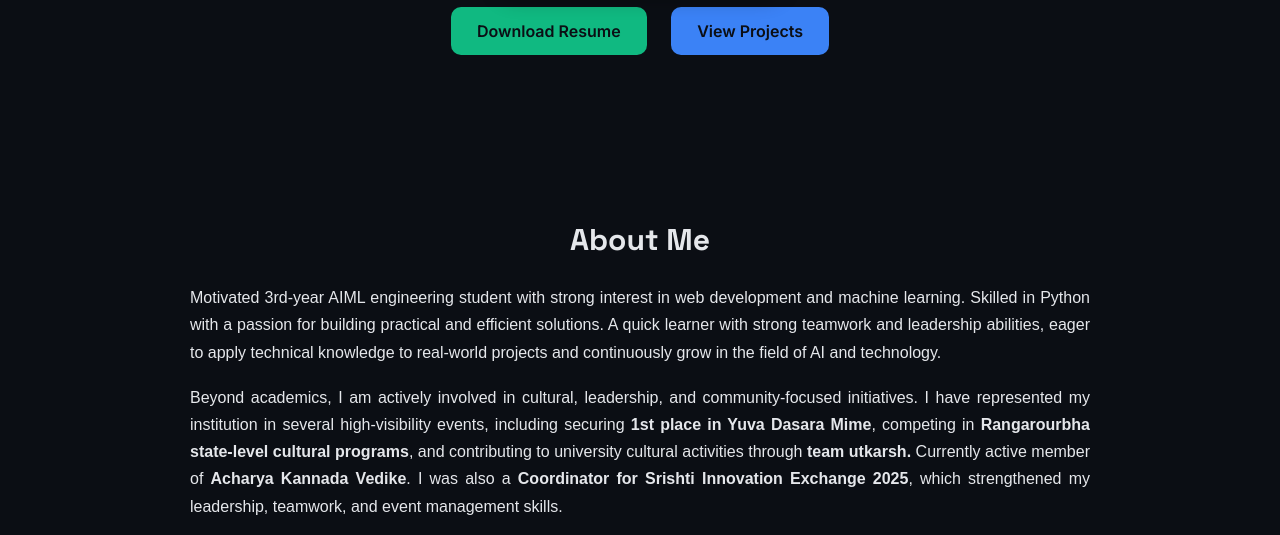
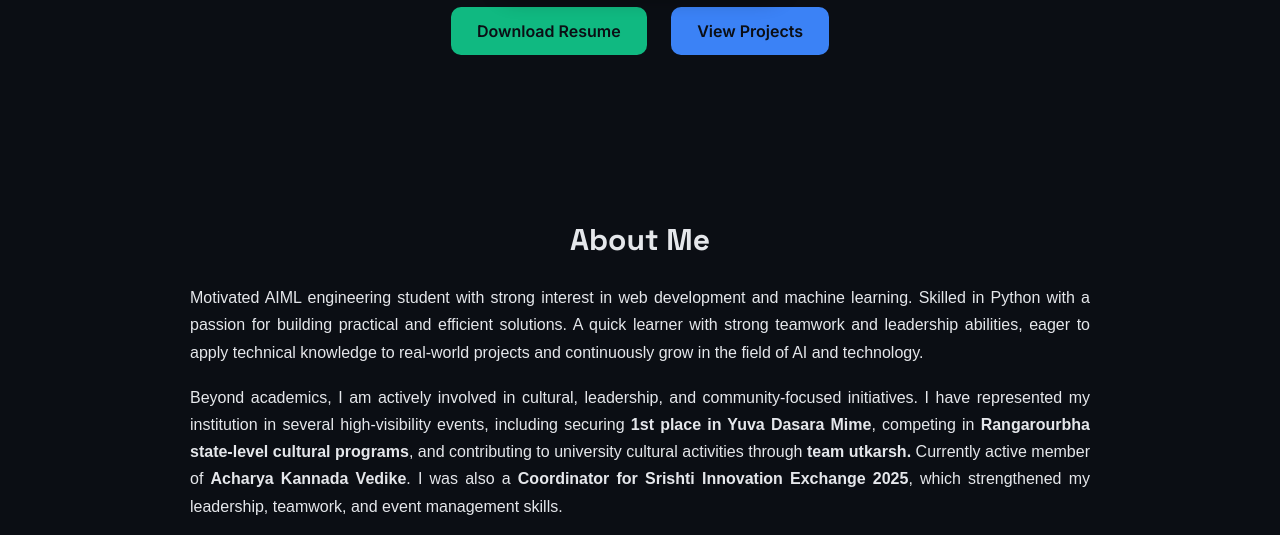
Before and after one commit to ayush-h-mane/Nithya-shree, a plain HTML site: page index.html in a window 1280 px wide. Shown: the part 531-1066 px from the top of the page. Drawn offline with Linux system fonts and the light colour scheme.

Commit message:
Update About Me section in index.html
Removed '3rd-year' from the description in the About Me section.

```diff
--- a/index.html
+++ b/index.html
@@ -57,7 +57,7 @@
     <h2>About Me</h2>
 
     <p>
-     Motivated 3rd-year AIML engineering student with strong interest in web development and machine learning. Skilled in Python with a passion for building practical and efficient solutions. A quick learner with strong teamwork and leadership abilities, eager to apply technical knowledge to real-world projects and continuously grow in the field of AI and technology.
+     Motivated AIML engineering student with strong interest in web development and machine learning. Skilled in Python with a passion for building practical and efficient solutions. A quick learner with strong teamwork and leadership abilities, eager to apply technical knowledge to real-world projects and continuously grow in the field of AI and technology.
     </p>
 
     <p>
```
